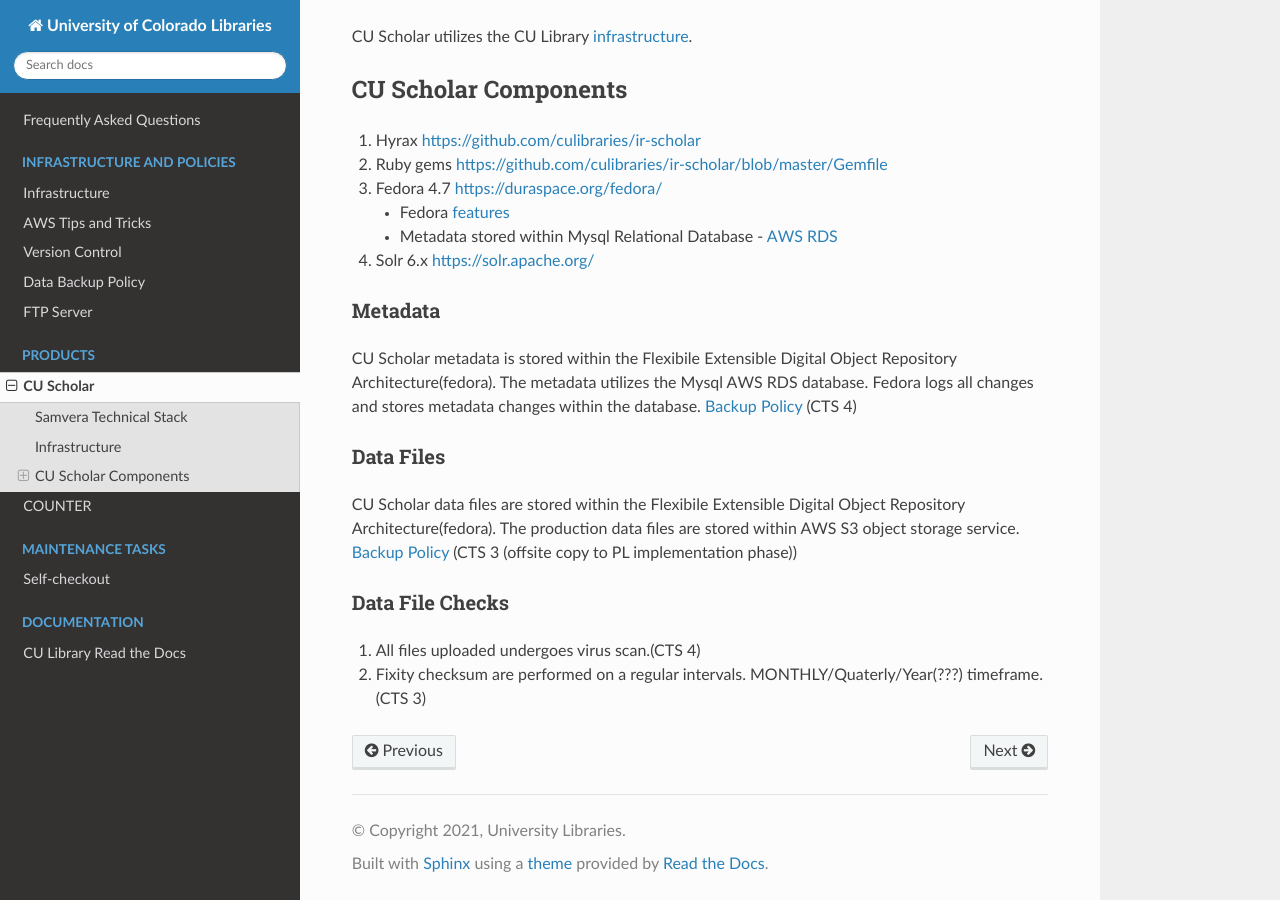
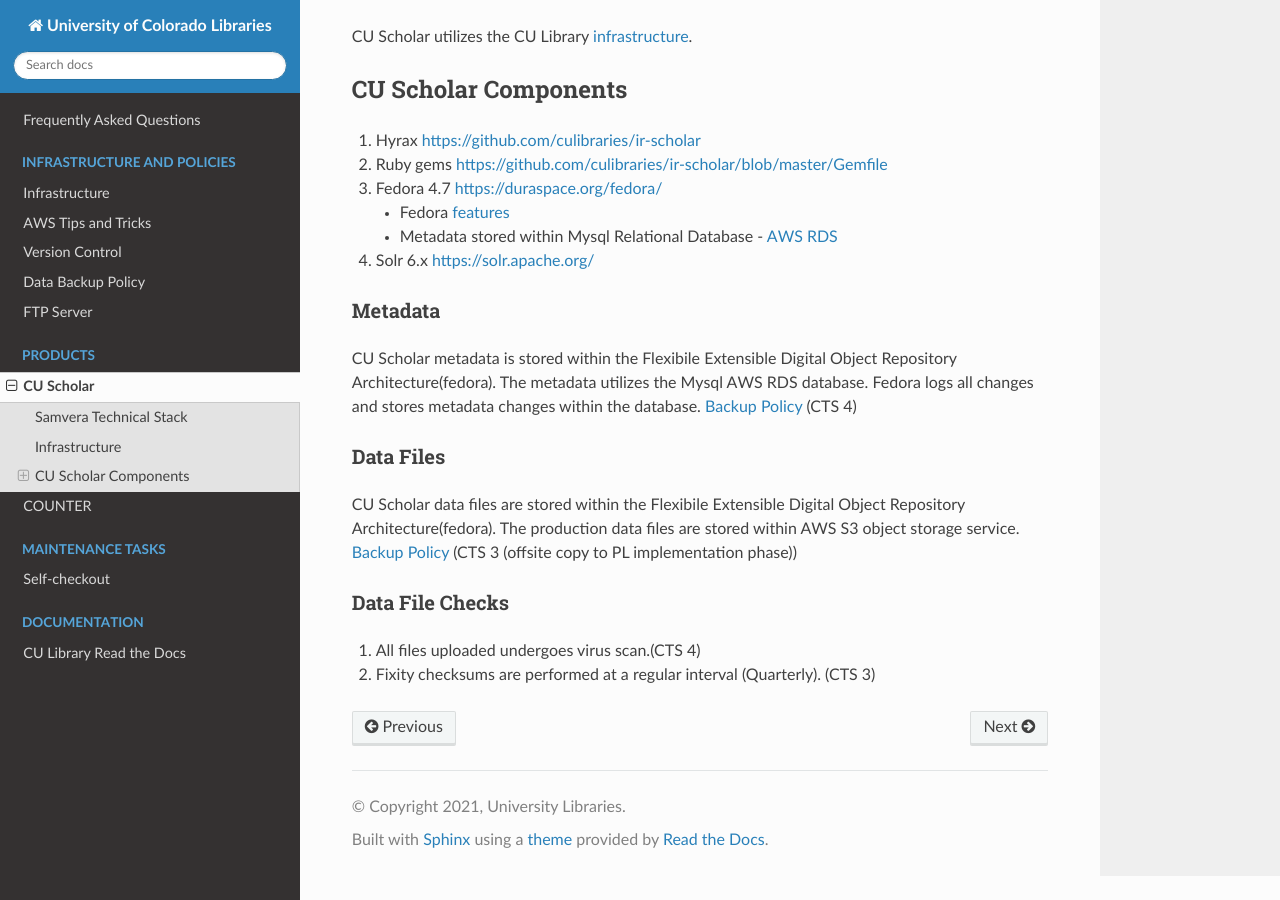
Before and after one commit to culibraries/documentation, a Sphinx documentation site: the page built from docs/pages/institutional-repository.md, in a window 1280 px wide and 900 px high, scrolled down 820 px. Built offline with Sphinx 7.4.7 and the Read the Docs theme 2.0.0, drawn with Linux system fonts in a browser that asks for light colours.

Commit message:
Update institutional-repository.md
Updated interval for fixity checks.

```diff
--- a/docs/pages/institutional-repository.md
+++ b/docs/pages/institutional-repository.md
@@ -30,4 +30,4 @@
 ### Data File Checks
 
 1. All files uploaded undergoes virus scan.(CTS 4)
-2. Fixity checksum are performed on a regular intervals. MONTHLY/Quaterly/Year(???) timeframe.(CTS 3)
+2. Fixity checksums are performed at a regular interval (Quarterly). (CTS 3)
```
